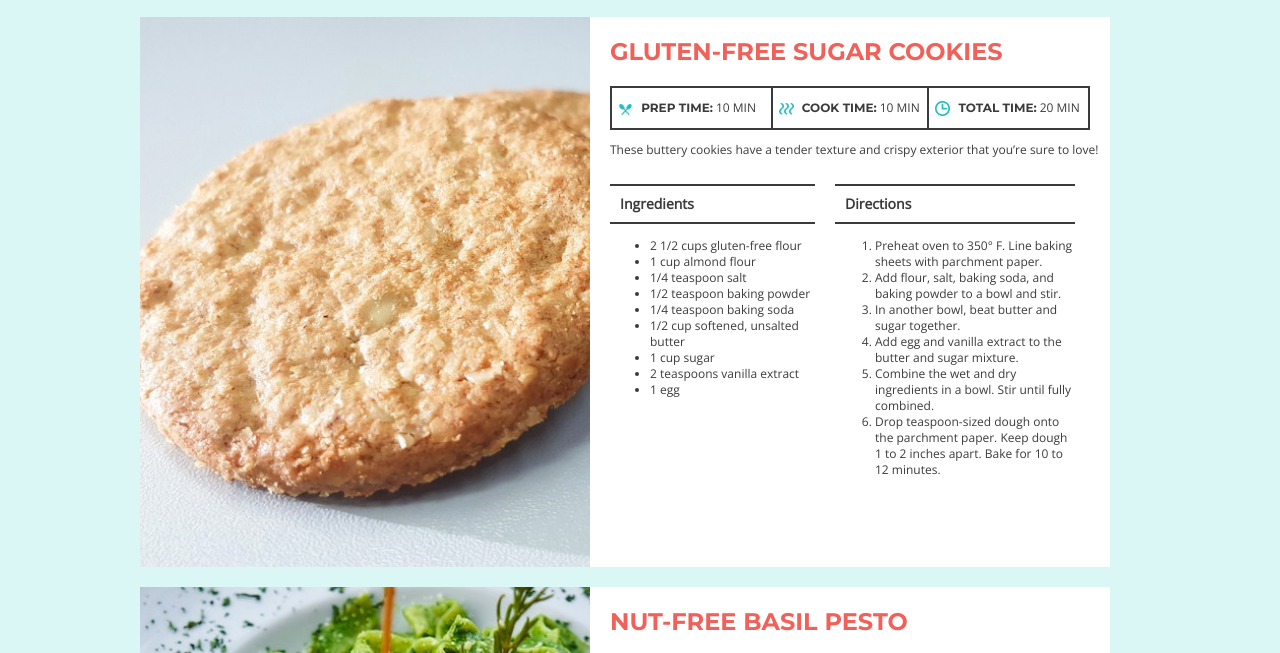
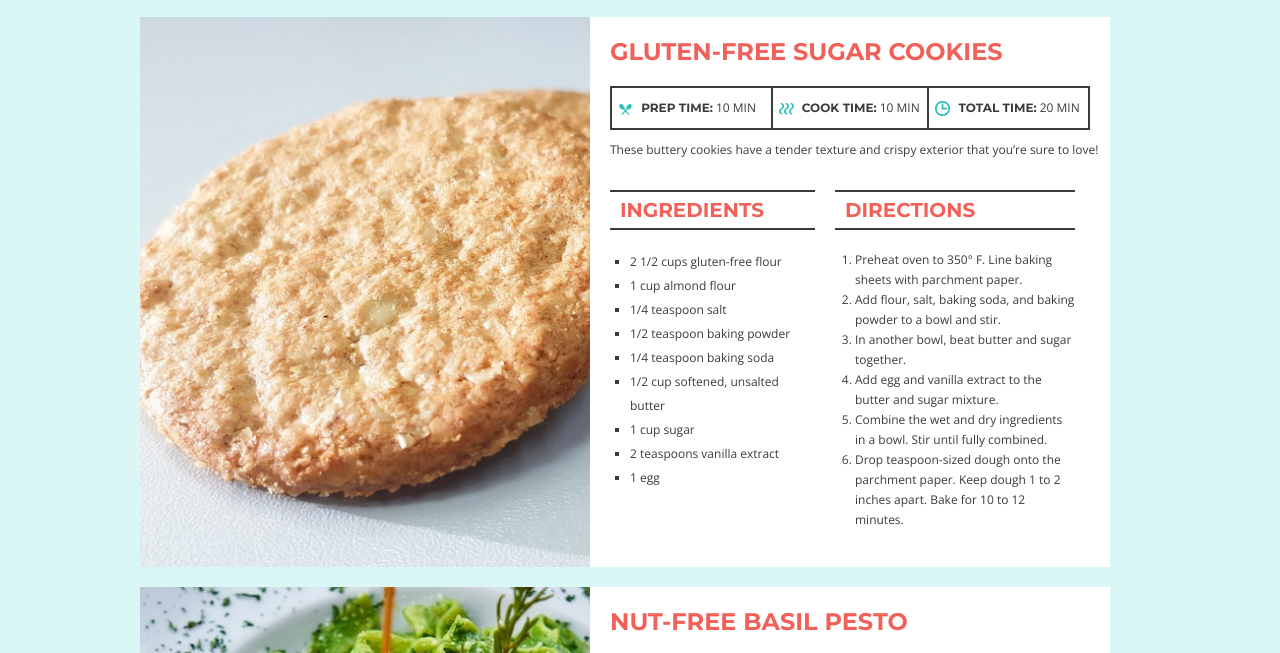
Before and after one commit to rebeccasmall/recipe-cards, a plain HTML site: page index.html in a window 1280 px wide. Shown: the part 119-772 px from the top of the page. Drawn offline with nearby package versions, Linux system fonts and the light colour scheme.

Commit message:
Added finishing touches

```diff
--- a/css/style.css
+++ b/css/style.css
@@ -138,4 +138,19 @@ main {
     padding: 10px;
     border-top: 2px solid #3B3B3B;
     border-bottom: 2px solid #3B3B3B;
+    font-family: 'Montserrat', sans-serif;
+    font-size: 20px;
+    color: #F16059;
+    text-transform: uppercase;
 }
+
+.ingredients ul {
+    padding-left: 20px;
+    line-height: 24px;
+    list-style-type: square;
+}
+
+.directions ol {
+    padding-left: 20px;
+    line-height: 20px;
+}
```
